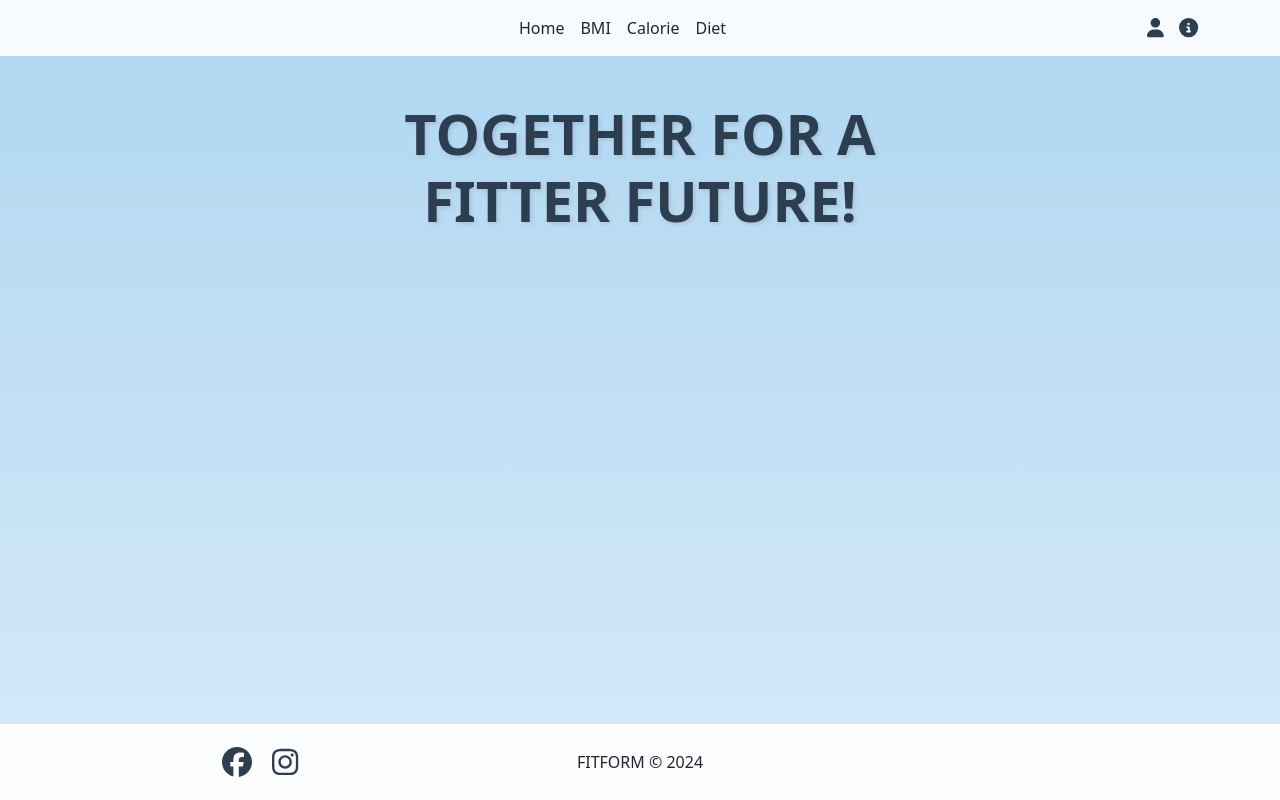
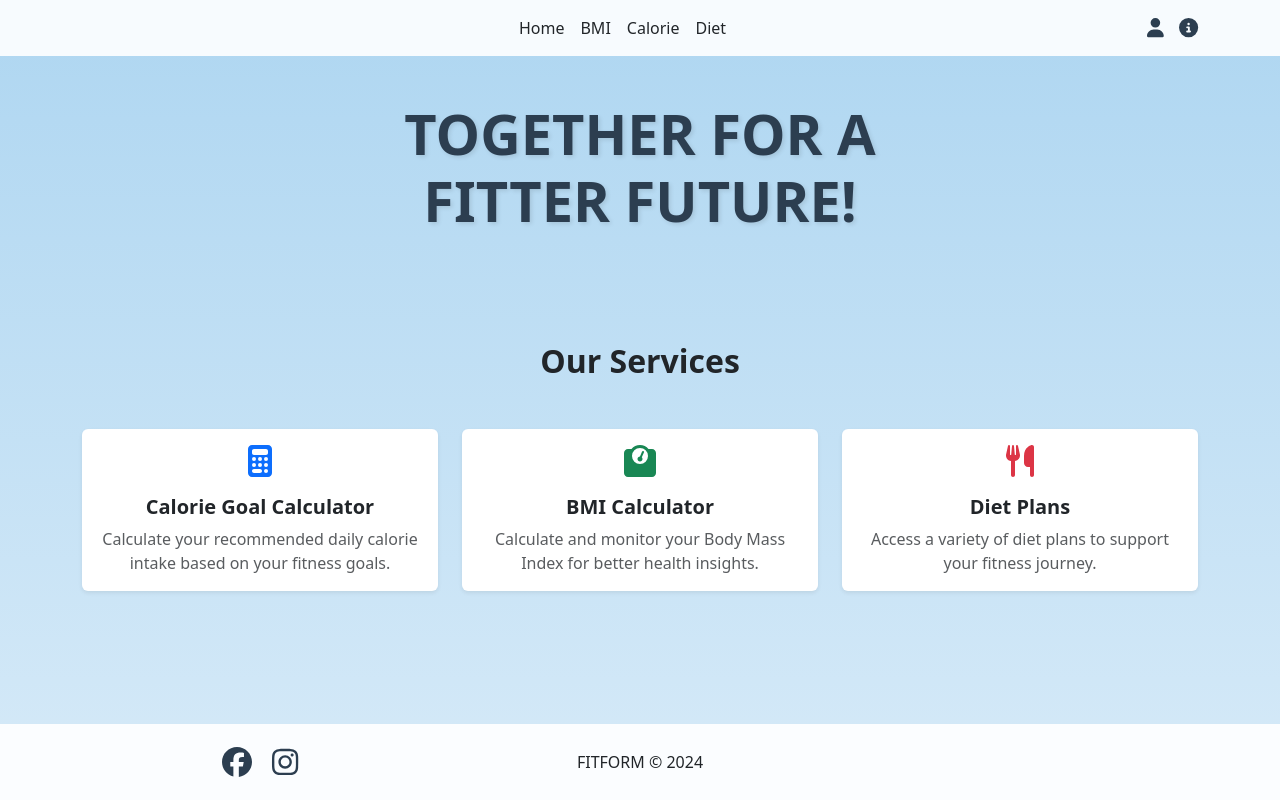
Before and after one commit to valyiroland/FittnesProjekt, a React (Create React App) app: page / in a window 1280 px wide. Built offline with nearby package versions, Linux system fonts and the light colour scheme.

Commit message:
Home page Leíró kártyák hozzá adva

```diff
--- a/src/App.js
+++ b/src/App.js
@@ -1,7 +1,6 @@
 
 import './App.css';
 import Footer from './Footer';
-import HeroSection from './HeroSection';
 import Navbar from './Navbar';
 import './Home.css';
 import Home from './Home';
--- a/src/Home.js
+++ b/src/Home.js
@@ -1,10 +1,91 @@
-import React from 'react'
-import HeroSection from './HeroSection'
+import React, { useState } from "react";
+import HeroSection from "./HeroSection";
+import { FontAwesomeIcon } from "@fortawesome/react-fontawesome";
+import { faCalculator, faWeight, faUtensils } from "@fortawesome/free-solid-svg-icons";
 
 export default function Home() {
+  // Hover állapotkezelés minden kártyához
+  const [hoveredCard, setHoveredCard] = useState(null);
+
+  // Alapértelmezett és hover stílusok
+  const defaultStyle = {
+    transition: "transform 0.3s ease, boxShadow 0.3s ease",
+    transform: "scale(1)",
+    boxShadow: "none",
+  };
+
+  const hoverStyle = {
+    transform: "scale(1.05)",
+    boxShadow: "0 10px 20px rgba(0, 0, 0, 0.15)",
+  };
+
   return (
     <div>
-      <HeroSection/>
+      <HeroSection />
+      <section className="py-16 bg-gradient-to-br from-blue-200 via-blue-100 to-green-100">
+        <div className="container">
+          <h2 className="text-center mb-5 fw-bold text-dark">Our Services</h2>
+          <div className="row g-4">
+            {/* Calorie Goal Calculator */}
+            <div className="col-md-4">
+              <div
+                className="card h-100 text-center shadow-sm border-0"
+                style={hoveredCard === 1 ? hoverStyle : defaultStyle}
+                onMouseEnter={() => setHoveredCard(1)}
+                onMouseLeave={() => setHoveredCard(null)}
+              >
+                <div className="card-body">
+                  <div className="mb-3">
+                    <FontAwesomeIcon icon={faCalculator} className="text-primary fa-2x" />
+                  </div>
+                  <h5 className="card-title fw-bold">Calorie Goal Calculator</h5>
+                  <p className="card-text text-muted">
+                    Calculate your recommended daily calorie intake based on your fitness goals.
+                  </p>
+                </div>
+              </div>
+            </div>
+            {/* BMI Calculator */}
+            <div className="col-md-4">
+              <div
+                className="card h-100 text-center shadow-sm border-0"
+                style={hoveredCard === 2 ? hoverStyle : defaultStyle}
+                onMouseEnter={() => setHoveredCard(2)}
+                onMouseLeave={() => setHoveredCard(null)}
+              >
+                <div className="card-body">
+                  <div className="mb-3">
+                    <FontAwesomeIcon icon={faWeight} className="text-success fa-2x" />
+                  </div>
+                  <h5 className="card-title fw-bold">BMI Calculator</h5>
+                  <p className="card-text text-muted">
+                    Calculate and monitor your Body Mass Index for better health insights.
+                  </p>
+                </div>
+              </div>
+            </div>
+            {/* Diet Plans */}
+            <div className="col-md-4">
+              <div
+                className="card h-100 text-center shadow-sm border-0"
+                style={hoveredCard === 3 ? hoverStyle : defaultStyle}
+                onMouseEnter={() => setHoveredCard(3)}
+                onMouseLeave={() => setHoveredCard(null)}
+              >
+                <div className="card-body">
+                  <div className="mb-3">
+                    <FontAwesomeIcon icon={faUtensils} className="text-danger fa-2x" />
+                  </div>
+                  <h5 className="card-title fw-bold">Diet Plans</h5>
+                  <p className="card-text text-muted">
+                    Access a variety of diet plans to support your fitness journey.
+                  </p>
+                </div>
+              </div>
+            </div>
+          </div>
+        </div>
+      </section>
     </div>
-  )
+  );
 }
```
